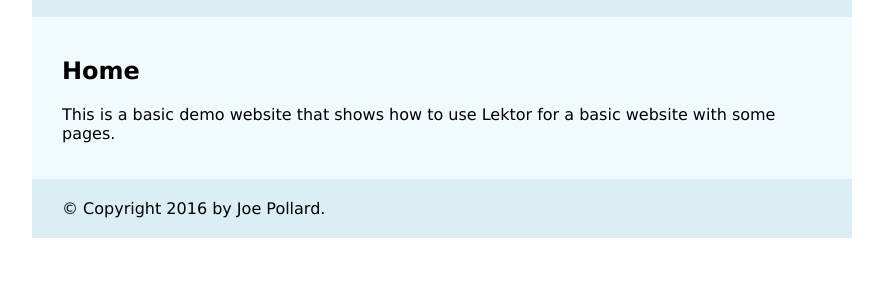
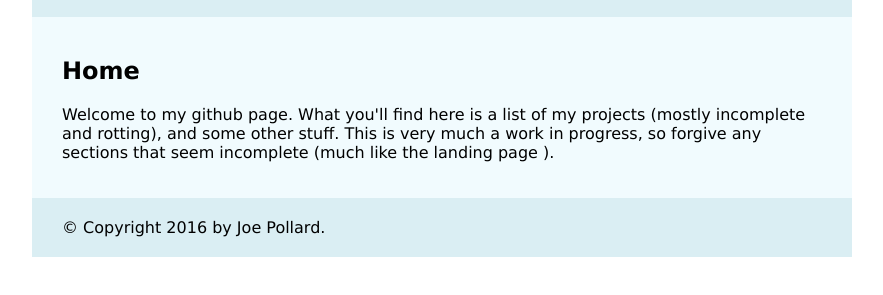
Before and after one commit to jpollard/jpollard.github.io, a plain HTML site: page index.html in a window 1280 px wide. Shown: the part 141-436 px from the top of the page, without its empty margins (198-1081 px from the left). Drawn offline with Linux system fonts and the light colour scheme.

Commit message:
Synchronized build

```diff
--- a/index.html
+++ b/index.html
@@ -19,8 +19,7 @@
   <div class="page">
 
   <h2>Home</h2>
-  <p>This is a basic demo website that shows how to use Lektor for a basic
-website with some pages.</p>
+  <p>Welcome to my github page. What you'll find here is a list of my projects (mostly incomplete and rotting), and some other stuff. This is very much a work in progress, so forgive any sections that seem incomplete (much like the landing page ).</p>
 
 
   </div>
```
